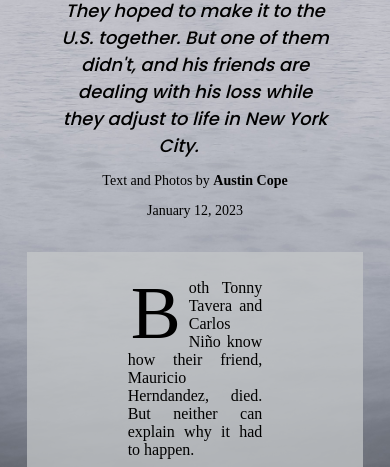
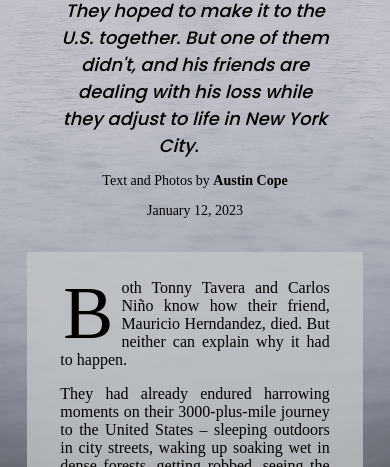
Before and after one commit to austinpcope/without-mauro, a plain HTML site: page index.html in a window 390 px wide. Shown: the part 377-844 px from the top of the page. Drawn offline with Linux system fonts and the light colour scheme.

Commit message:
Media query and photo caption
Changed margin of media query for phones and caption font size

```diff
--- a/styles.css
+++ b/styles.css
@@ -217,13 +217,19 @@ body {
 .photo-caption {
 	color: #000000;
 	font: "Times New Roman";
-	font-size: 16px;
+	font-size: 12px;
 	text-align: center;
 	margin-left: 25%;
 	margin-right: 25%;
 
 }
 
+.article-section p {
+	color: #000000;
+	font-size: 14 px;
+	margin-left: 10%;
+	margin-right: 10%;
+
 
 
 }
```
